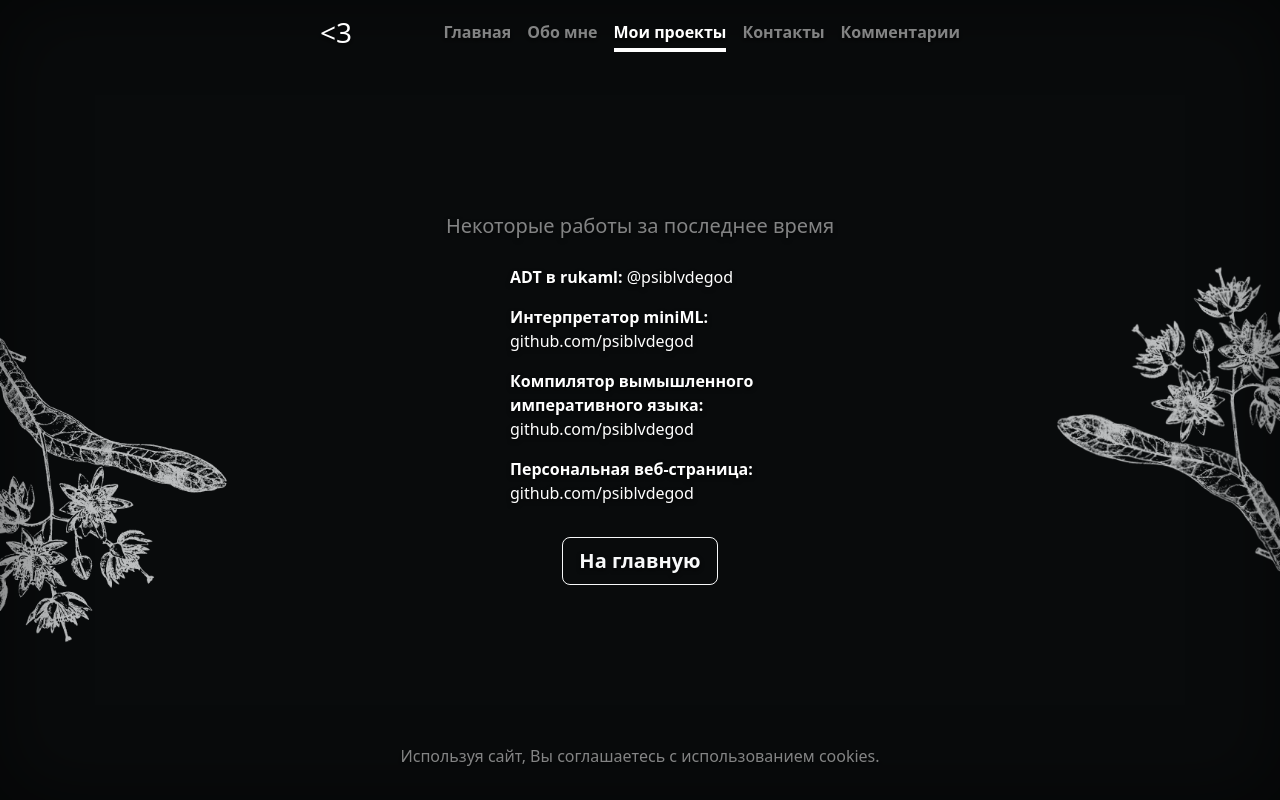
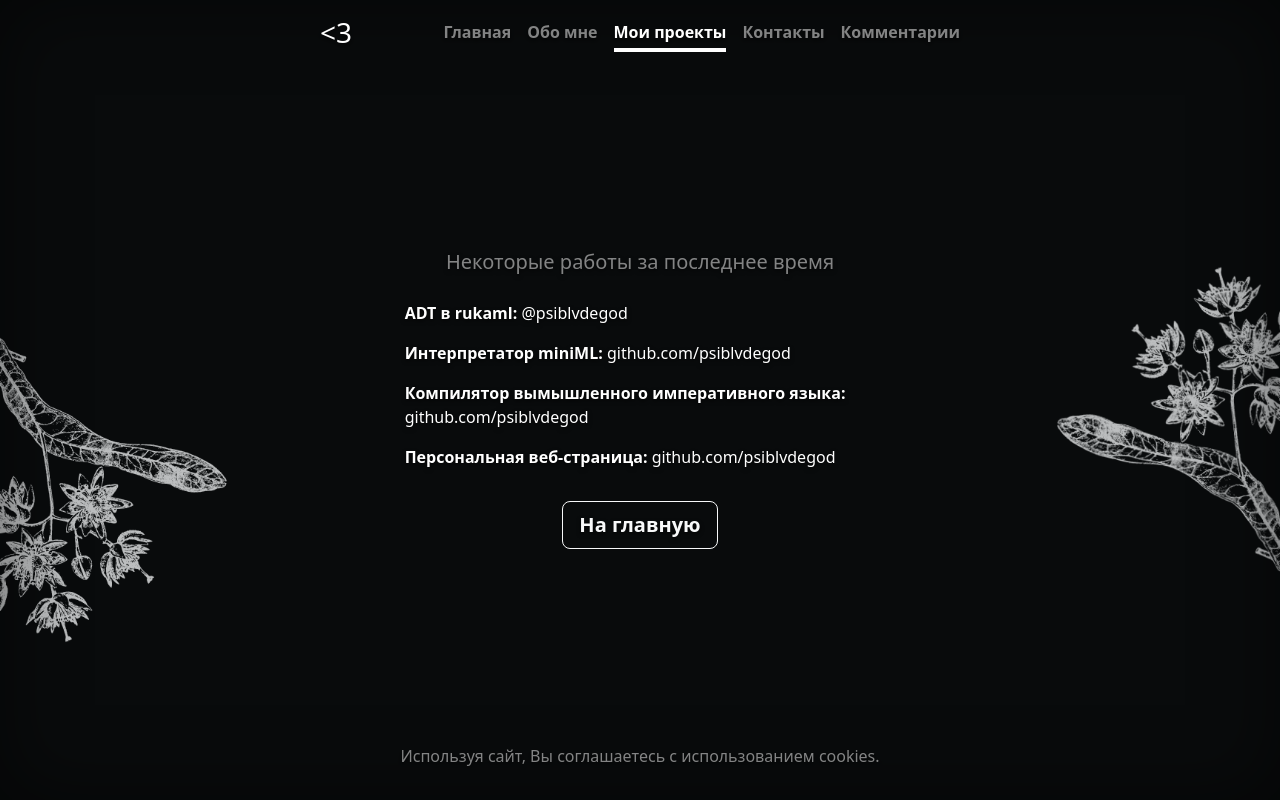
Before and after one commit to psiblvdegod/web-page, a Flask app: page /projects in a window 1280 px wide. Run offline with Flask 3, Linux system fonts and the light colour scheme; parts of the project's set-up code (start-up, migrations or seed data) failed here and were passed over; some libraries are stand-ins or nearby versions.

Commit message:
try to fix layout in projects.html
Signed-off-by: psiblvdegod <artyombaly@list.ru>

```diff
--- a/templates/projects.html
+++ b/templates/projects.html
@@ -10,7 +10,7 @@
 {% block content %}
 <p class="lead text-white-50">Некоторые работы за последнее время</p>
 <div class="row justify-content-center">
-    <div class="col-md-6 text-start">
+    <div class="col-md-10 text-start">
         <ul class="list-group list-group-flush">
             <li class="list-group-item bg-transparent text-white border-0">
                 <strong>ADT в rukaml:</strong> <a href="https://t.me/psiblvdegod"
```
